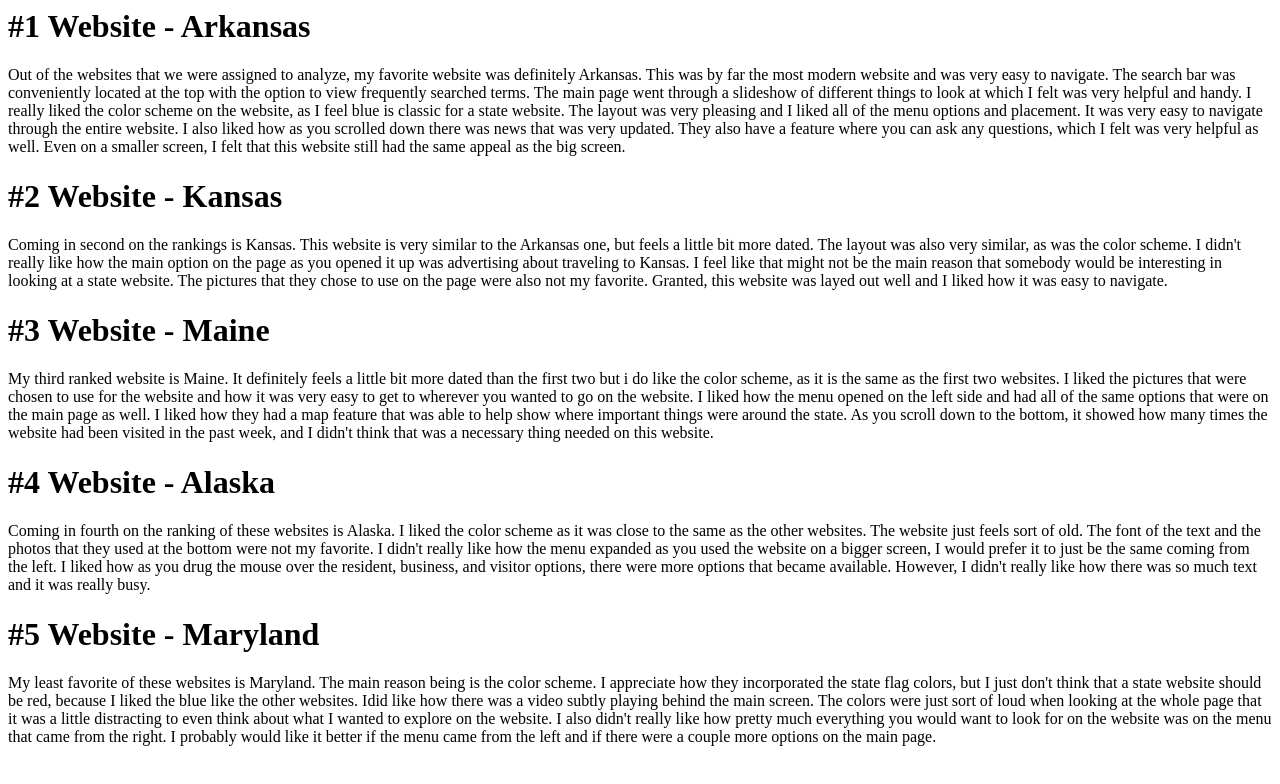
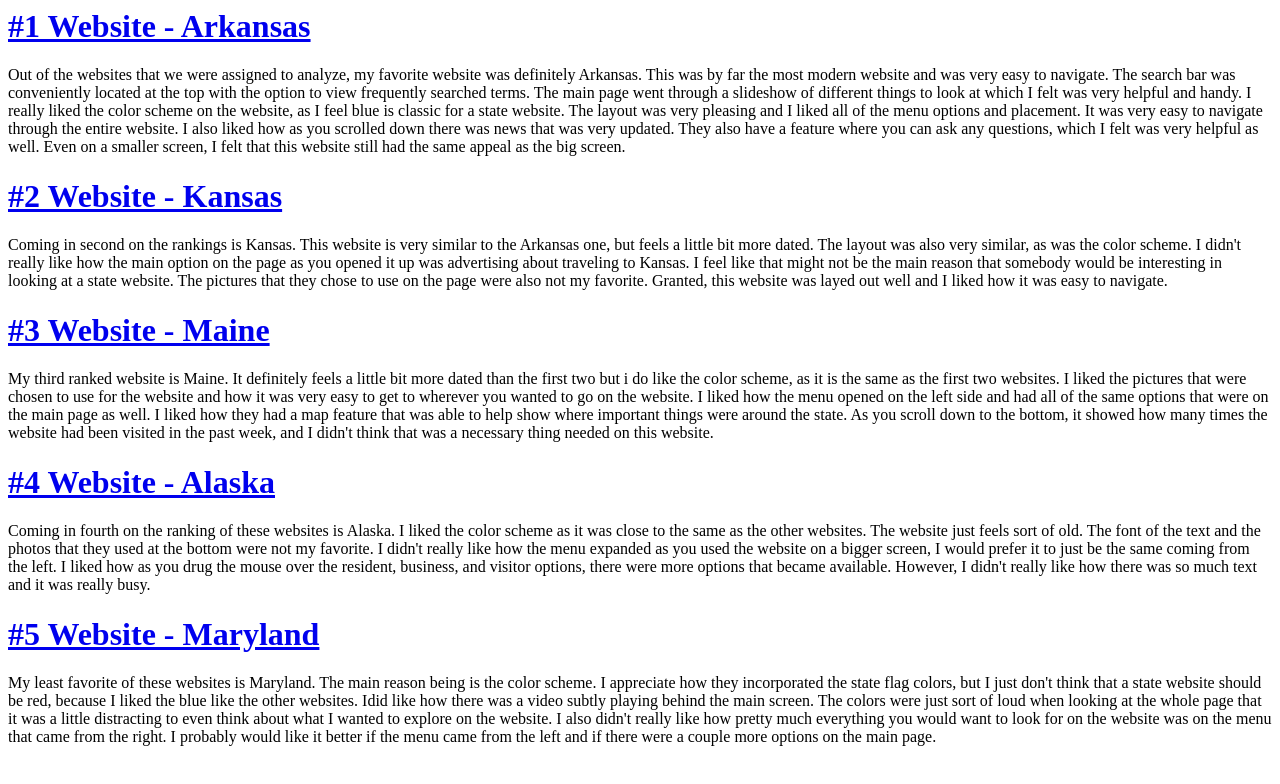
Before and after one commit to elliedenny/elliedenny.github.io, a plain HTML site: page states.html in a window 1280 px wide. Drawn offline with Linux system fonts and the light colour scheme.

Commit message:
Add files via upload

```diff
--- a/states.html
+++ b/states.html
@@ -1,22 +1,27 @@
 <html>
 <body>
-    <h1> #1 Website - Arkansas<a href="https://portal.arkansas.gov/"></a></h1>
+    <h1><a href="https://portal.arkansas.gov/"
+            target="_blank">#1 Website - Arkansas</a> </h1>
     <p>
     Out of the websites that we were assigned to analyze, my favorite website was definitely Arkansas. This was by far the most modern website and was very easy to navigate. The search bar was conveniently located at the top with the option to view frequently searched terms. The main page went through a slideshow of different things to look at which I felt was very helpful and handy. I really liked the color scheme on the website, as I feel blue is classic for a state website. The layout was very pleasing and I liked all of the menu options and placement. It was very easy to navigate through the entire website. I also liked how as you scrolled down there was news that was very updated. They also have a feature where you can ask any questions, which I felt was very helpful as well. Even on a smaller screen, I felt that this website still had the same appeal as the big screen.
     </p>
-    <h1> #2 Website - Kansas<a href="https://portal.kansas.gov/"></a></h1>
+    <h1> <a href="https://portal.kansas.gov/"
+            target="_blank">#2 Website - Kansas</a></h1>
     <p>
     Coming in second on the rankings is Kansas. This website is very similar to the Arkansas one, but feels a little bit more dated. The layout was also very similar, as was the color scheme. I didn't really like how the main option on the page as you opened it up was advertising about traveling to Kansas. I feel like that might not be the main reason that somebody would be interesting in looking at a state website. The pictures that they chose to use on the page were also not my favorite. Granted, this website was layed out well and I liked how it was easy to navigate.
     </p>
-    <h1> #3 Website - Maine<a href="https://www.maine.gov/portal/index.html"></a></h1>
+    <h1> <a href="https://www.maine.gov/portal/index.html"
+            target="_blank">#3 Website - Maine</a></h1>
     <p>
     My third ranked website is Maine. It definitely feels a little bit more dated than the first two but i do like the color scheme, as it is the same as the first two websites. I liked the pictures that were chosen to use for the website and how it was very easy to get to wherever you wanted to go on the website. I liked how the menu opened on the left side and had all of the same options that were on the main page as well. I liked how they had a map feature that was able to help show where important things were around the state. As you scroll down to the bottom, it showed how many times the website had been visited in the past week, and I didn't think that was a necessary thing needed on this website.
     </p>
-    <h1> #4 Website - Alaska<a href="https://alaska.gov/"></a></h1>
+    <h1> <a href="https://alaska.gov/"
+            target="_blank">#4 Website - Alaska</a></h1>
     <p>
     Coming in fourth on the ranking of these websites is Alaska. I liked the color scheme as it was close to the same as the other websites. The website just feels sort of old. The font of the text and the photos that they used at the bottom were not my favorite. I didn't really like how the menu expanded as you used the website on a bigger screen, I would prefer it to just be the same coming from the left. I liked how as you drug the mouse over the resident, business, and visitor options, there were more options that became available. However, I didn't really like how there was so much text and it was really busy.
     </p>
-    <h1> #5 Website - Maryland<a href="https://www.maryland.gov/Pages/default.aspx"></a></h1>
+    <h1> <a href="https://www.maryland.gov/Pages/default.aspx"
+            target="_blank"> #5 Website - Maryland</a> </h1>
     <p>
     My least favorite of these websites is Maryland. The main reason being is the color scheme. I appreciate how they incorporated the state flag colors, but I just don't think that a state website should be red, because I liked the blue like the other websites. Idid like how there was a video subtly playing behind the main screen. The colors were just sort of loud when looking at the whole page that it was a little distracting to even think about what I wanted to explore on the website. I also didn't really like how pretty much everything you would want to look for on the website was on the menu that came from the right. I probably would like it better if the menu came from the left and if there were a couple more options on the main page.
     </p>
```
